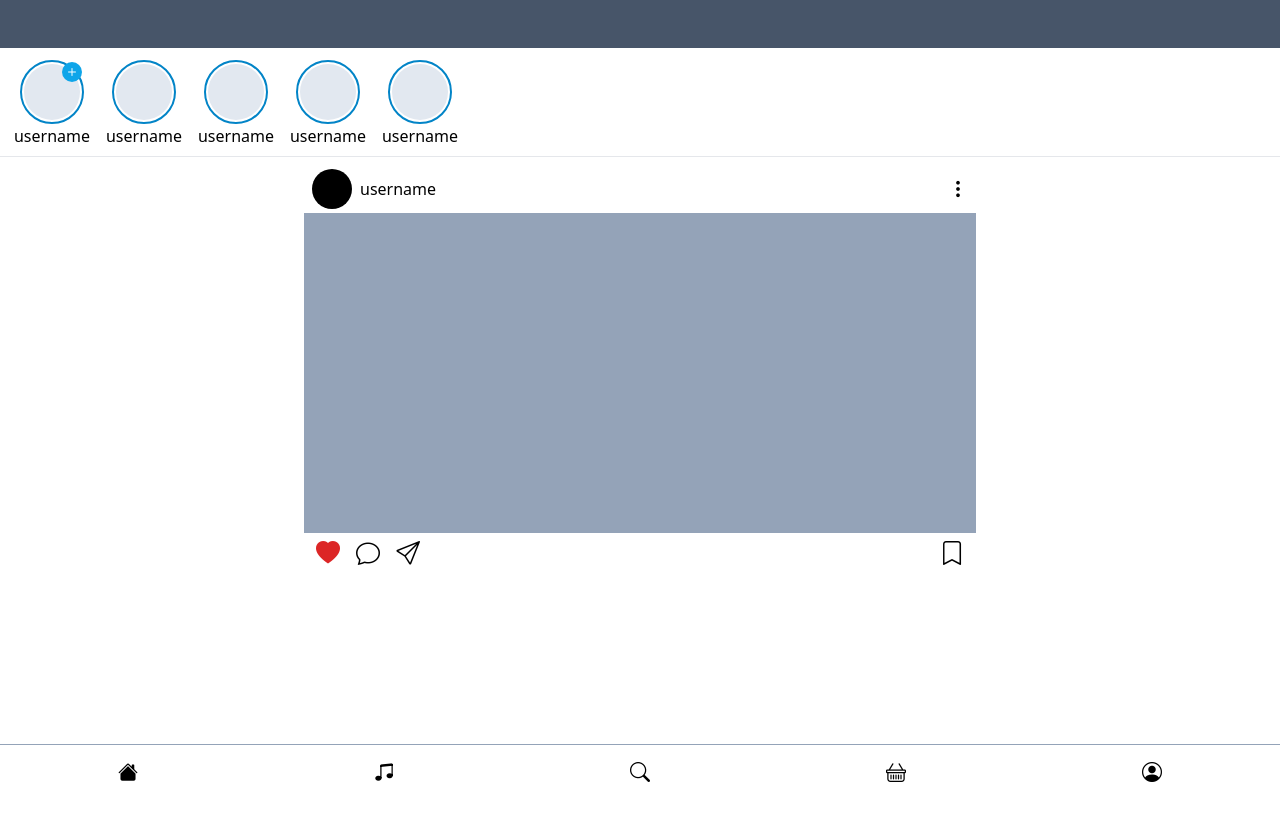
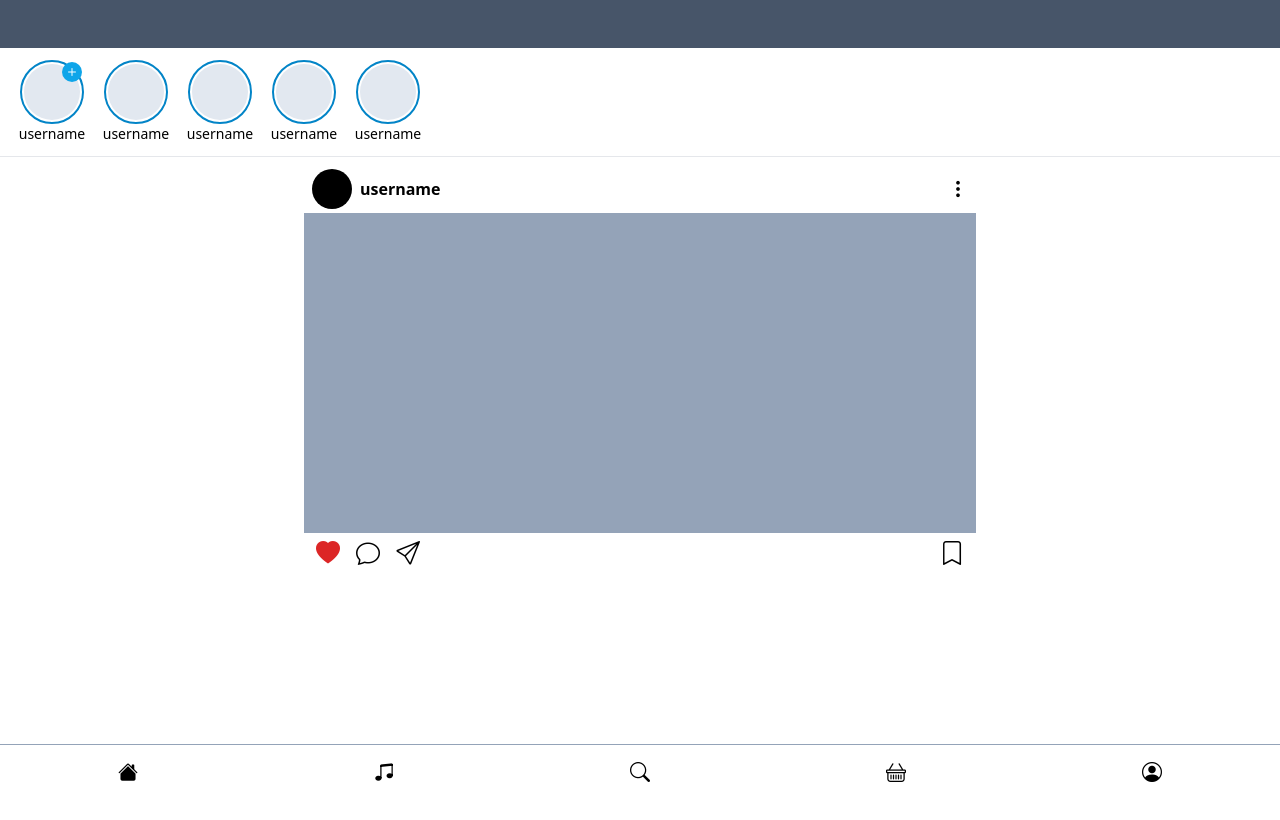
Before and after one commit to ilhamsptra20/project, a website: page index.html in a window 1280 px wide. Drawn offline with nearby package versions, Linux system fonts and the light colour scheme.

Commit message:
ganti lagi lagi

```diff
--- a/index.html
+++ b/index.html
@@ -39,7 +39,7 @@
         <!-- stories -->
         <div id="stories" class="top-12">
             <div class="no-scrollbar overflow-x-auto p-3 pb-0 border-b ">
-                <div class="flex flex-nowrap gap-3">
+                <div class="flex flex-nowrap gap-1">
                     <div class="w-20 h-24 flex-none">
                         <div class="w-16 h-16 rounded-full mx-auto border-2 border-sky-600 flex justify-center items-center  cursor-pointer relative">
                             <div class="w-5 h-5 top-0 right-0 rounded-xl bg-sky-500 absolute flex justify-center items-center text-white font-bold">
@@ -47,35 +47,35 @@
                             </div>
                             <div class="w-14 h-14 rounded-full bg-slate-200"></div>
                         </div>
-                        <p class="text-center">username</p>
+                        <p class="text-center text-sm">username</p>
                     </div>
                     <div class="w-20 h-24 flex-none">
                         <div class="w-16 h-16 rounded-full mx-auto border-2 border-sky-600 flex justify-center items-center  cursor-pointer relative">
 
                             <div class="w-14 h-14 rounded-full bg-slate-200"></div>
                         </div>
-                        <p class="text-center">username</p>
+                        <p class="text-center text-sm">username</p>
                     </div>
                     <div class="w-20 h-24 flex-none">
                         <div class="w-16 h-16 rounded-full mx-auto border-2 border-sky-600 flex justify-center items-center  cursor-pointer relative">
 
                             <div class="w-14 h-14 rounded-full bg-slate-200"></div>
                         </div>
-                        <p class="text-center">username</p>
+                        <p class="text-center text-sm">username</p>
                     </div>
                     <div class="w-20 h-24 flex-none">
                         <div class="w-16 h-16 rounded-full mx-auto border-2 border-sky-600 flex justify-center items-center  cursor-pointer relative">
 
                             <div class="w-14 h-14 rounded-full bg-slate-200"></div>
                         </div>
-                        <p class="text-center">username</p>
+                        <p class="text-center text-sm">username</p>
                     </div>
                     <div class="w-20 h-24 flex-none">
                         <div class="w-16 h-16 rounded-full mx-auto border-2 border-sky-600 flex justify-center items-center  cursor-pointer relative">
 
                             <div class="w-14 h-14 rounded-full bg-slate-200"></div>
                         </div>
-                        <p class="text-center">username</p>
+                        <p class="text-center text-sm">username</p>
                     </div>
                 </div>
             </div>
@@ -90,7 +90,7 @@
                 <div id="header-post" class="h-12 w-full cursor-pointer flex justify-between items-center px-2">
                     <div id="profile-post" class="w-6/12 flex items-center gap-2">
                         <div class="w-10 h-10 rounded-full bg-black"></div>
-                        <p>username</p>
+                        <p class="font-semibold">username</p>
                     </div>
                     <div class="text-xl cursor-pointer"><i class="bi bi-three-dots-vertical"></i></div>
                 </div>
```
Also changed, not shown: src/css/result.css.
